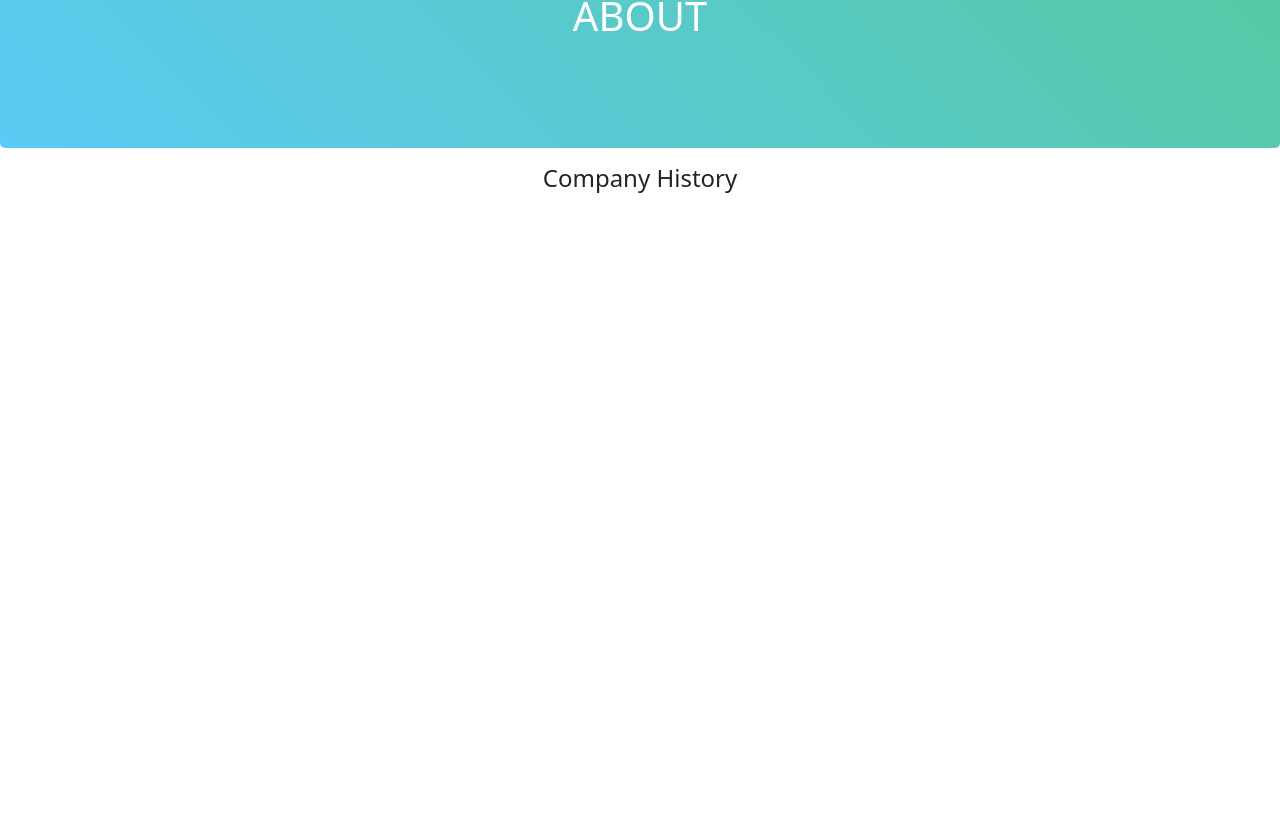
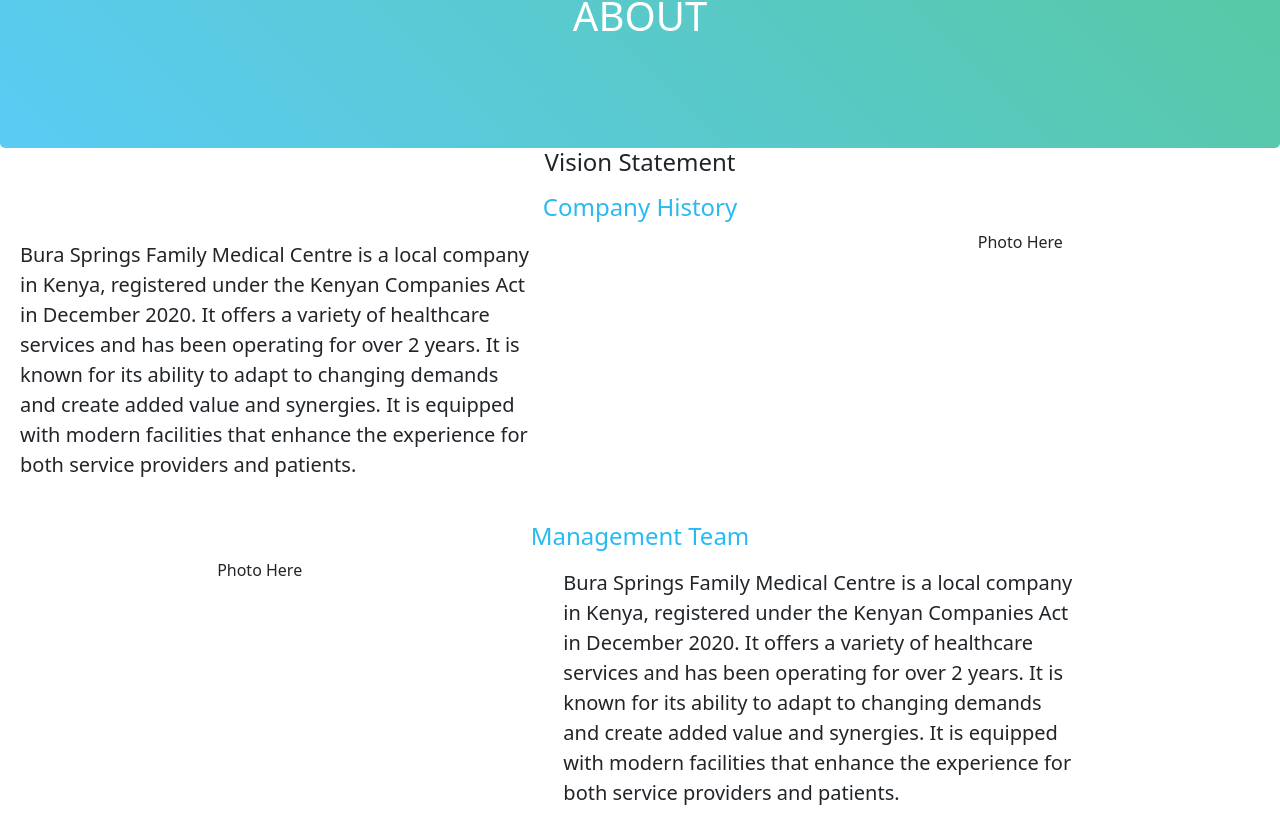
Before and after one commit to LivyCodes/bura-springs-medical-centre, a React (Vite) app: page /About in a window 1280 px wide. Shown: the part 164-998 px from the top of the page. Before the commit the page ends 800 px from the top, so only its background shows below. Built offline with nearby package versions, Linux system fonts and the light colour scheme.

Commit message:
added and styled content on about.jsx

```diff
--- a/src/About.css
+++ b/src/About.css
@@ -15,3 +15,8 @@
   color: #ffffff;
   padding: 20px;
 }
+.about-col {
+  text-align: start;
+  margin: 10px auto;
+  margin-left: 20px;
+}
--- a/src/About.jsx
+++ b/src/About.jsx
@@ -7,9 +7,37 @@ function About() {
       <div class="hero hero-1 d-flex">
         <h1>ABOUT</h1>
       </div>
+      <h4>Vision Statement</h4>
+
       <div className="row mt-3">
-        <div className="col">
-          <h4>Company History</h4>
+        <h4 className="text-center title">Company History</h4>
+        <div className="col-5 about-col">
+          <p>
+            Bura Springs Family Medical Centre is a local company in Kenya,
+            registered under the Kenyan Companies Act in December 2020. It
+            offers a variety of healthcare services and has been operating for
+            over 2 years. It is known for its ability to adapt to changing
+            demands and create added value and synergies. It is equipped with
+            modern facilities that enhance the experience for both service
+            providers and patients.
+          </p>
+        </div>
+        <div className="col-5">Photo Here</div>
+      </div>
+      <div className="row mt-3">
+        <h4 className="text-center title">Management Team</h4>
+
+        <div className="col-5">Photo Here</div>
+        <div className="col-5 about-col">
+          <p>
+            Bura Springs Family Medical Centre is a local company in Kenya,
+            registered under the Kenyan Companies Act in December 2020. It
+            offers a variety of healthcare services and has been operating for
+            over 2 years. It is known for its ability to adapt to changing
+            demands and create added value and synergies. It is equipped with
+            modern facilities that enhance the experience for both service
+            providers and patients.
+          </p>
         </div>
       </div>
     </div>
```
